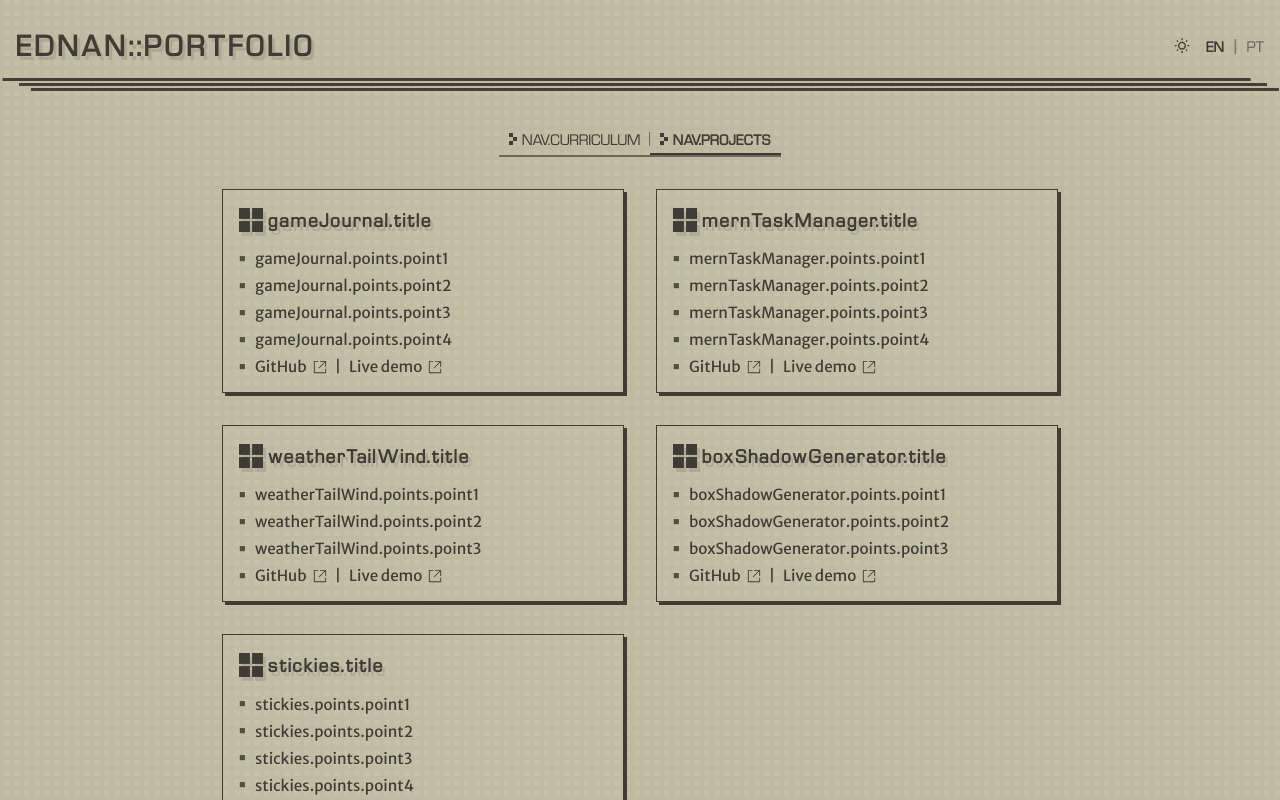
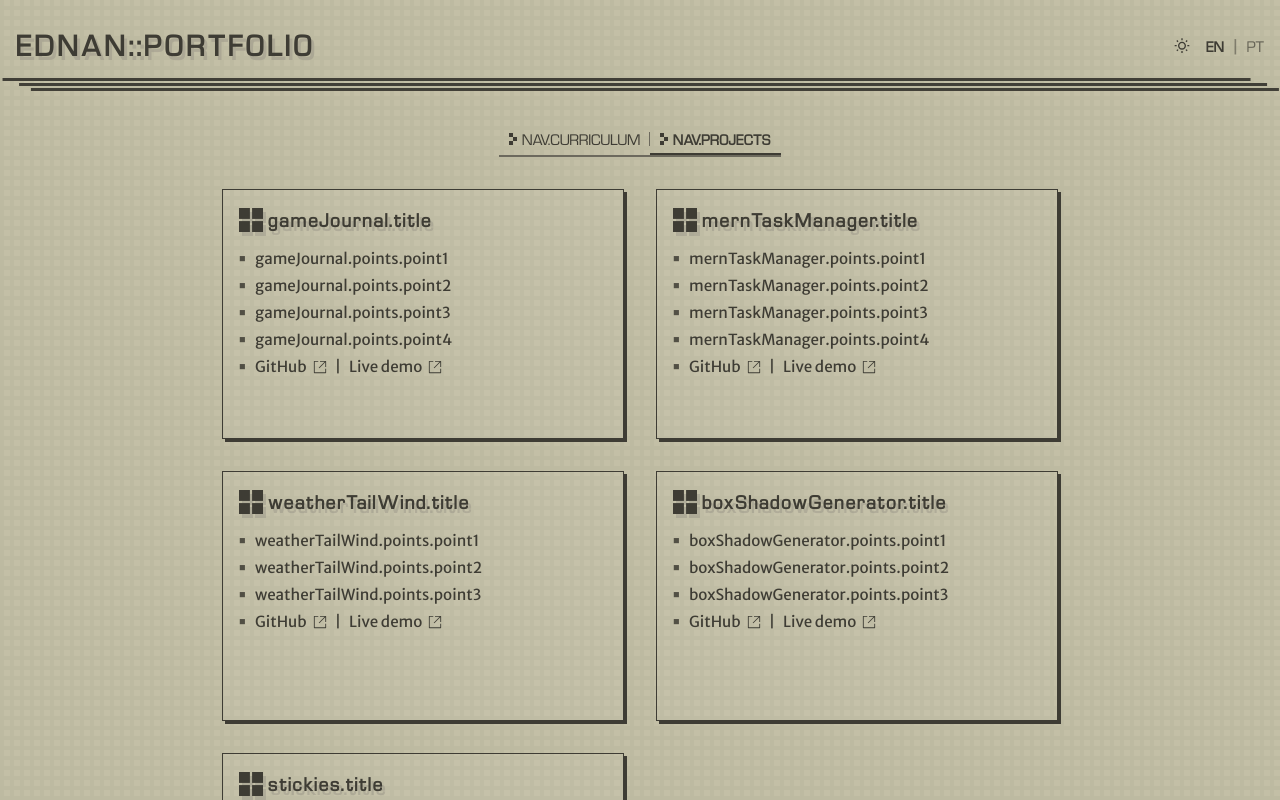
Before and after one commit to ednanf/portfolio, a React (Vite) app: page /projects in a window 1280 px wide. Shown: the top 800 px of the page. Built offline with nearby package versions, Linux system fonts and the light colour scheme; what i18next-resources-to-backend would draw is missing.

Commit message:
fix(ProjectCard): restore hover effect for project cards and ensure consistent height
fix(ProjectsPage): update grid alignment to stretch for better layout consistency

```diff
--- a/src/components/ProjectCard/ProjectCard.module.css
+++ b/src/components/ProjectCard/ProjectCard.module.css
@@ -9,12 +9,14 @@
   display: flex;
   flex-direction: column;
   gap: 0.75rem;
+  height: 100%;
+  min-height: 250px; /* Ensures absolute consistency */
 }
 
-/* .projectCard:hover {
+.projectCard:hover {
   transform: translateY(-4px);
   box-shadow: 6px 6px 0 var(--color-shadow);
-} */
+}
 
 .projectCard h2 {
   font-family: 'Waukegan LDO', sans-serif;
--- a/src/pages/ProjectsPage/ProjectsPage.module.css
+++ b/src/pages/ProjectsPage/ProjectsPage.module.css
@@ -26,6 +26,6 @@
     display: grid;
     grid-template-columns: 1fr 1fr;
     gap: 2rem;
-    align-items: start;
+    align-items: stretch;
   }
 }
```
